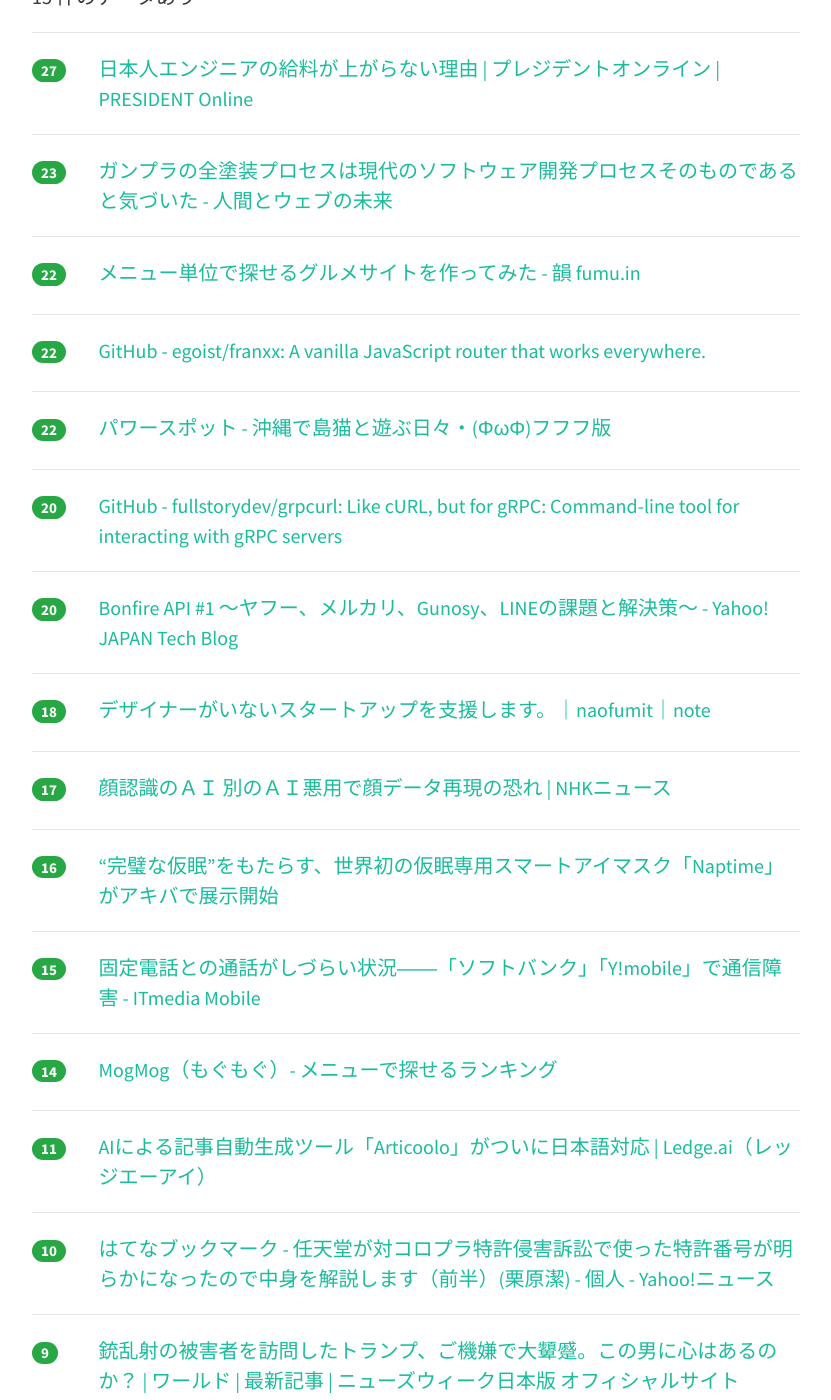
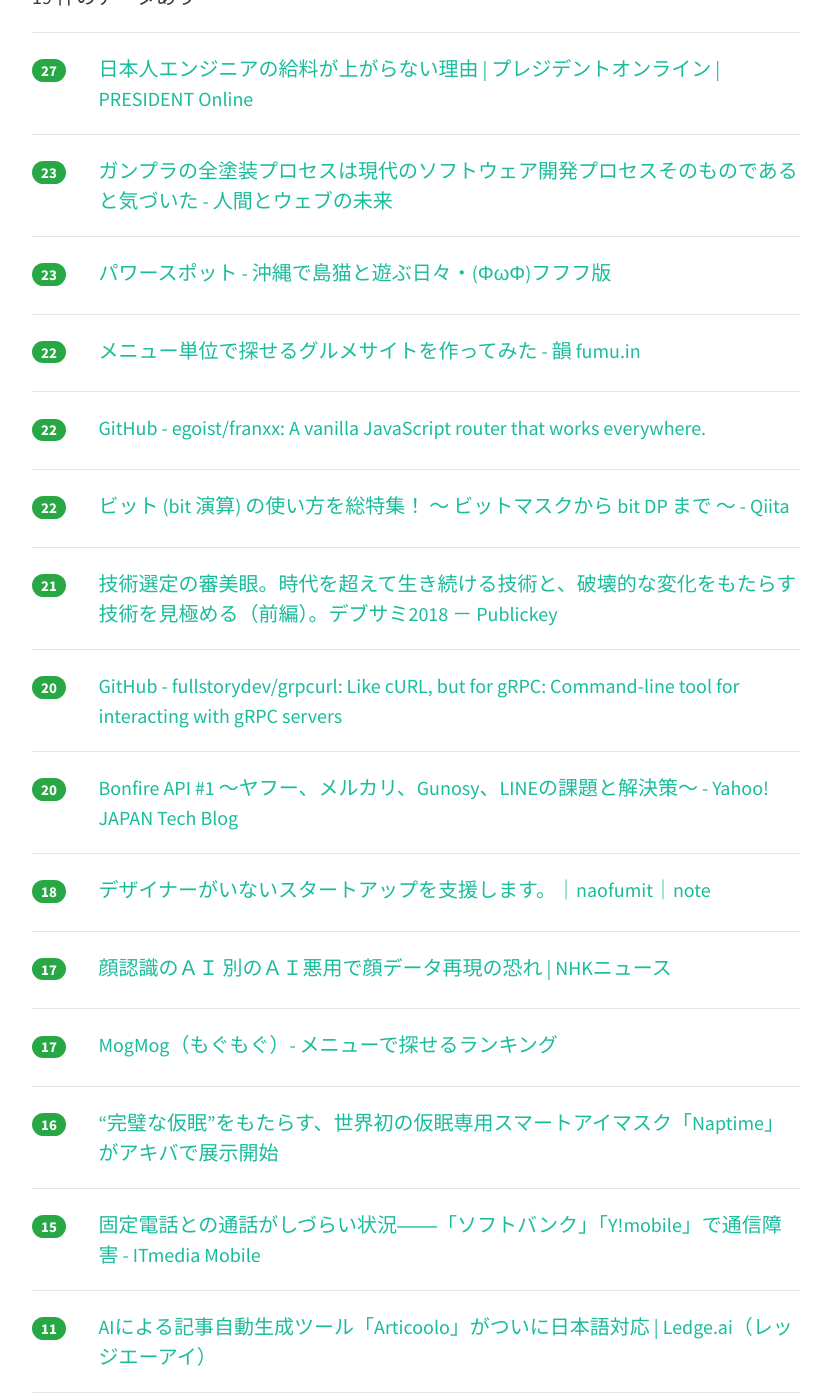
Before and after one commit to yatta47/hatena-matome-site, a Jekyll site: the page built from _posts/2018-02-20-hatena.md, in a window 1280 px wide and 1400 px high, scrolled down 341 px. Shown: the whole window, without its empty margins (224-1055 px from the left). Built offline with Jekyll 4.4.1, drawn with Linux system fonts in a browser that asks for light colours; nearby versions of some CDN libraries; some of the changed text lies outside the part shown.

Commit message:
Updated 2018-02-20

```diff
--- a/_posts/2018-02-20-hatena.md
+++ b/_posts/2018-02-20-hatena.md
@@ -14,6 +14,11 @@ tags: [it-hotentry]
 <div class="row">
 <div class="col-1"><span class="badge badge-pill badge-success h2">23</span></div>
 <div class="col-11"><a href='http://hb.matsumoto-r.jp/entry/2018/02/19/213021' target='_blank'>ガンプラの全塗装プロセスは現代のソフトウェア開発プロセスそのものであると気づいた - 人間とウェブの未来</a></div>
+</div>
+<hr>
+<div class="row">
+<div class="col-1"><span class="badge badge-pill badge-success h2">23</span></div>
+<div class="col-11"><a href='http://catpower.hatenablog.com/entry/2018/02/19/173000' target='_blank'>パワースポット - 沖縄で島猫と遊ぶ日々・(ΦωΦ)フフフ版</a></div>
 </div>
 <hr>
 <div class="row">
@@ -28,7 +33,12 @@ tags: [it-hotentry]
 <hr>
 <div class="row">
 <div class="col-1"><span class="badge badge-pill badge-success h2">22</span></div>
-<div class="col-11"><a href='http://catpower.hatenablog.com/entry/2018/02/19/173000' target='_blank'>パワースポット - 沖縄で島猫と遊ぶ日々・(ΦωΦ)フフフ版</a></div>
+<div class="col-11"><a href='https://qiita.com/drken/items/7c6ff2aa4d8fce1c9361' target='_blank'>ビット (bit 演算) の使い方を総特集！ 〜 ビットマスクから bit DP まで 〜 - Qiita</a></div>
+</div>
+<hr>
+<div class="row">
+<div class="col-1"><span class="badge badge-pill badge-success h2">21</span></div>
+<div class="col-11"><a href='http://www.publickey1.jp/blog/18/2018.html' target='_blank'>技術選定の審美眼。時代を超えて生き続ける技術と、破壊的な変化をもたらす技術を見極める（前編）。デブサミ2018 － Publickey</a></div>
 </div>
 <hr>
 <div class="row">
@@ -52,6 +62,11 @@ tags: [it-hotentry]
 </div>
 <hr>
 <div class="row">
+<div class="col-1"><span class="badge badge-pill badge-success h2">17</span></div>
+<div class="col-11"><a href='https://mogmog.in/' target='_blank'>MogMog（もぐもぐ）- メニューで探せるランキング</a></div>
+</div>
+<hr>
+<div class="row">
 <div class="col-1"><span class="badge badge-pill badge-success h2">16</span></div>
 <div class="col-11"><a href='http://www.gdm.or.jp/pressrelease/2018/0219/253058' target='_blank'>“完璧な仮眠”をもたらす、世界初の仮眠専用スマートアイマスク「Naptime」がアキバで展示開始</a></div>
 </div>
@@ -59,11 +74,6 @@ tags: [it-hotentry]
 <div class="row">
 <div class="col-1"><span class="badge badge-pill badge-success h2">15</span></div>
 <div class="col-11"><a href='http://www.itmedia.co.jp/mobile/articles/1802/19/news111.html' target='_blank'>固定電話との通話がしづらい状況――「ソフトバンク」「Y!mobile」で通信障害 - ITmedia Mobile</a></div>
-</div>
-<hr>
-<div class="row">
-<div class="col-1"><span class="badge badge-pill badge-success h2">14</span></div>
-<div class="col-11"><a href='https://mogmog.in/' target='_blank'>MogMog（もぐもぐ）- メニューで探せるランキング</a></div>
 </div>
 <hr>
 <div class="row">
@@ -81,3 +91,13 @@ tags: [it-hotentry]
 <div class="col-11"><a href='https://www.newsweekjapan.jp/stories/world/2018/02/ky.php' target='_blank'>銃乱射の被害者を訪問したトランプ、ご機嫌で大顰蹙。この男に心はあるのか？ | ワールド | 最新記事 | ニューズウィーク日本版 オフィシャルサイト</a></div>
 </div>
 <hr>
+<div class="row">
+<div class="col-1"><span class="badge badge-pill badge-success h2">9</span></div>
+<div class="col-11"><a href='http://nodock.io/' target='_blank'>NoDock</a></div>
+</div>
+<hr>
+<div class="row">
+<div class="col-1"><span class="badge badge-pill badge-success h2">6</span></div>
+<div class="col-11"><a href='https://headlines.yahoo.co.jp/hl?a=20180219-00000068-zdn_m-sci' target='_blank'>固定電話との通話がしづらい状況――「ソフトバンク」「Y!mobile」で通信障害 （ITmedia Mobile） - Yahoo!ニュース</a></div>
+</div>
+<hr>
```
Also changed, not shown: other parts of _posts/2018-02-20-hatena.md (+2 -2 lines).
